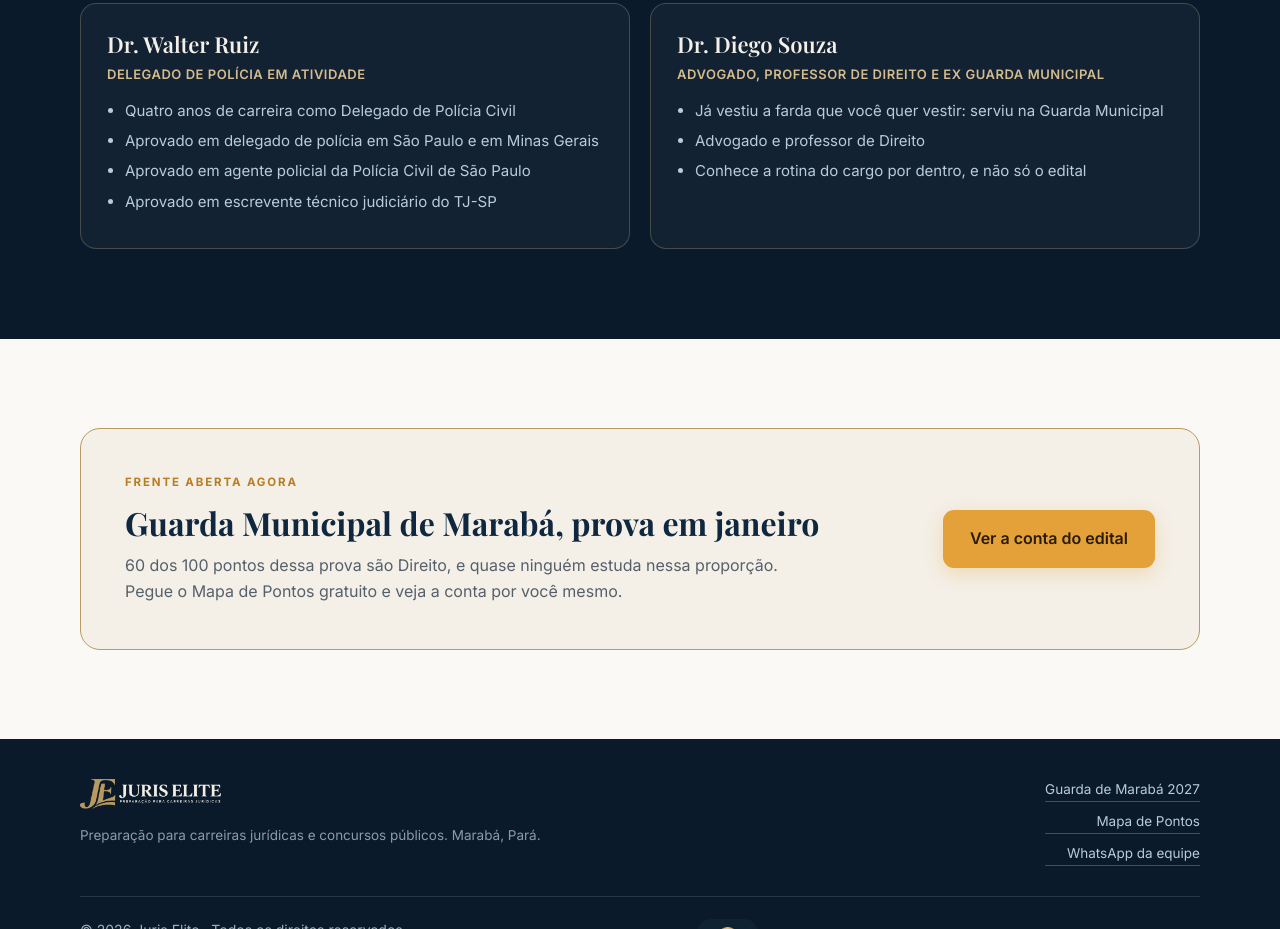
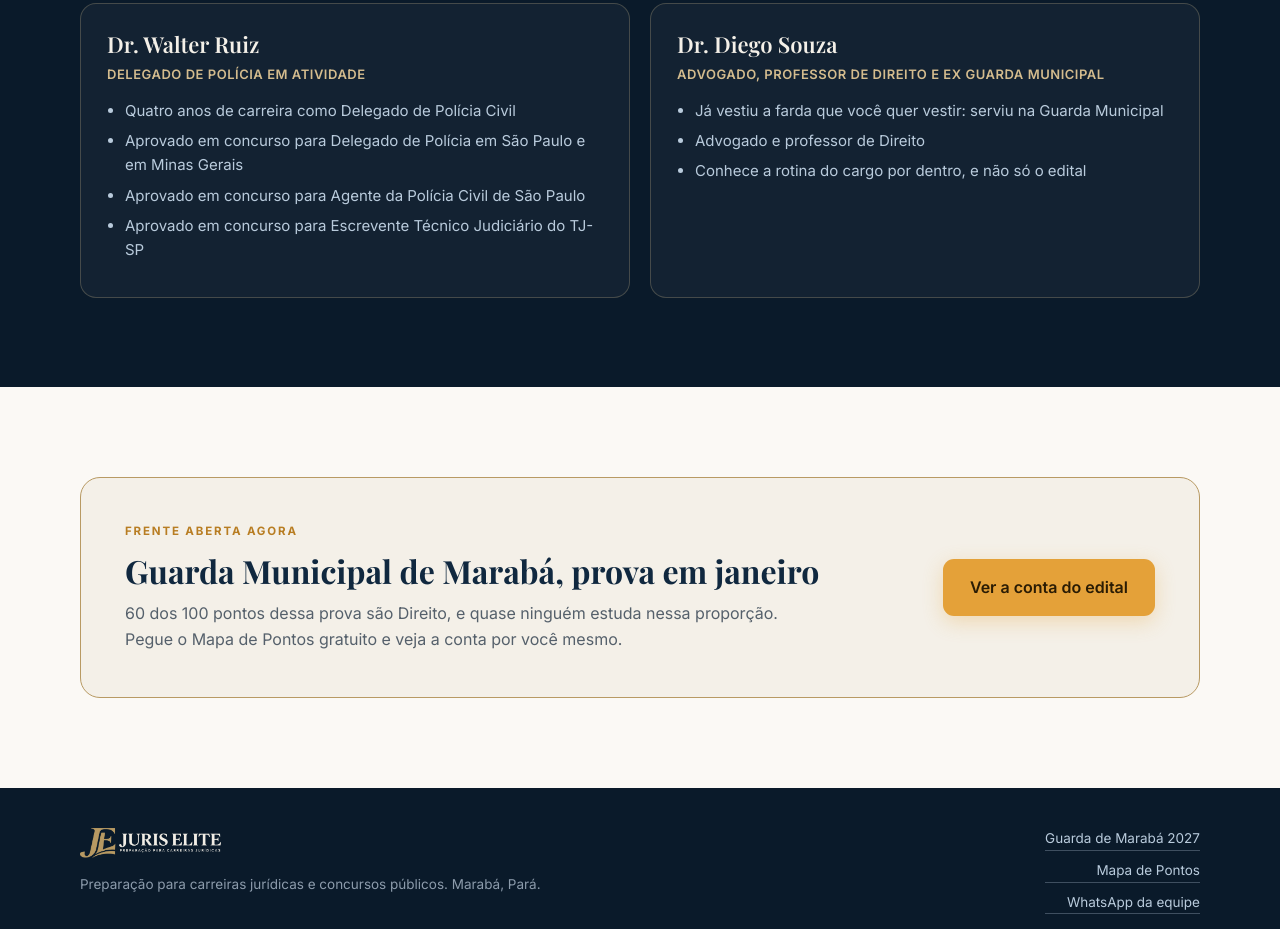
Before and after one commit to Neto2023/juris-elite, a website: page automacao/landing/index.html in a window 1280 px wide. Shown: the part 2379-3308 px from the top of the page. Drawn offline with nearby package versions, Linux system fonts and the light colour scheme.

Commit message:
Precisa os cargos do Dr. Walter e desentorta a marca no rodape
Ficha: "aprovado em delegado de policia" vira "aprovado em concurso
para Delegado de Policia", e o mesmo para Agente da Policia Civil de
Sao Paulo e Escrevente Tecnico Judiciario do TJ-SP. Na pagina da
campanha, as etiquetas seguem os mesmos nomes de cargo.

Marca do rodape da pagina da campanha estava esticada: o rodape e flex
em coluna e, com align-items stretch, que e o padrao, a imagem ocupa a
largura inteira do container e ignora o width:auto. A altura fica nos
30px e o logotipo deforma. Resolvido com align-self:flex-start.

Conferido: as quatro imagens das duas paginas agora mantem a proporcao
natural (4,70 para a marca horizontal).

Co-Authored-By: Claude Opus 5 <noreply@anthropic.com>

```diff
--- a/automacao/landing/index.html
+++ b/automacao/landing/index.html
@@ -366,9 +366,9 @@ footer .links{display:flex;flex-direction:column;gap:9px;text-align:right}
         <div class="cargo">Delegado de polícia em atividade</div>
         <ul>
           <li>Quatro anos de carreira como Delegado de Polícia Civil</li>
-          <li>Aprovado em delegado de polícia em São Paulo e em Minas Gerais</li>
-          <li>Aprovado em agente policial da Polícia Civil de São Paulo</li>
-          <li>Aprovado em escrevente técnico judiciário do TJ-SP</li>
+          <li>Aprovado em concurso para Delegado de Polícia em São Paulo e em Minas Gerais</li>
+          <li>Aprovado em concurso para Agente da Polícia Civil de São Paulo</li>
+          <li>Aprovado em concurso para Escrevente Técnico Judiciário do TJ-SP</li>
         </ul>
       </article>
       <article class="professor">
```
Also changed, not shown: automacao/landing/guarda-maraba.html (+6 -3 lines).
